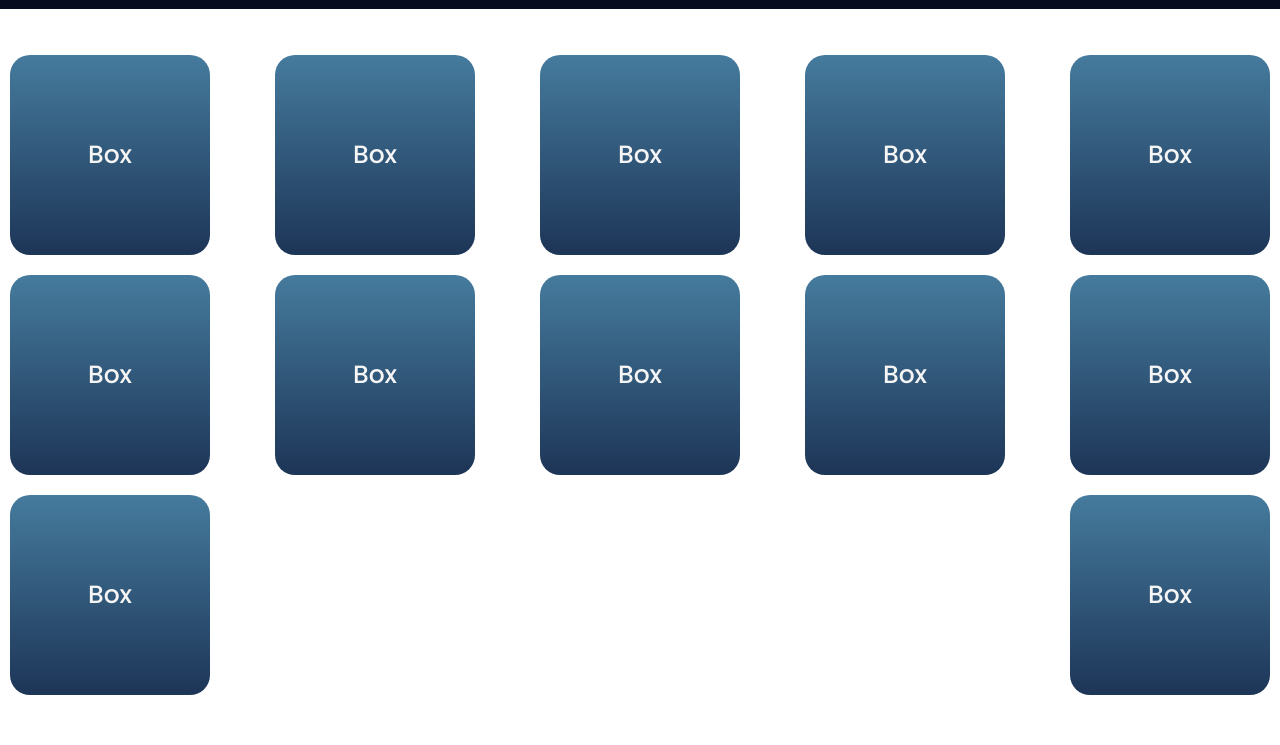
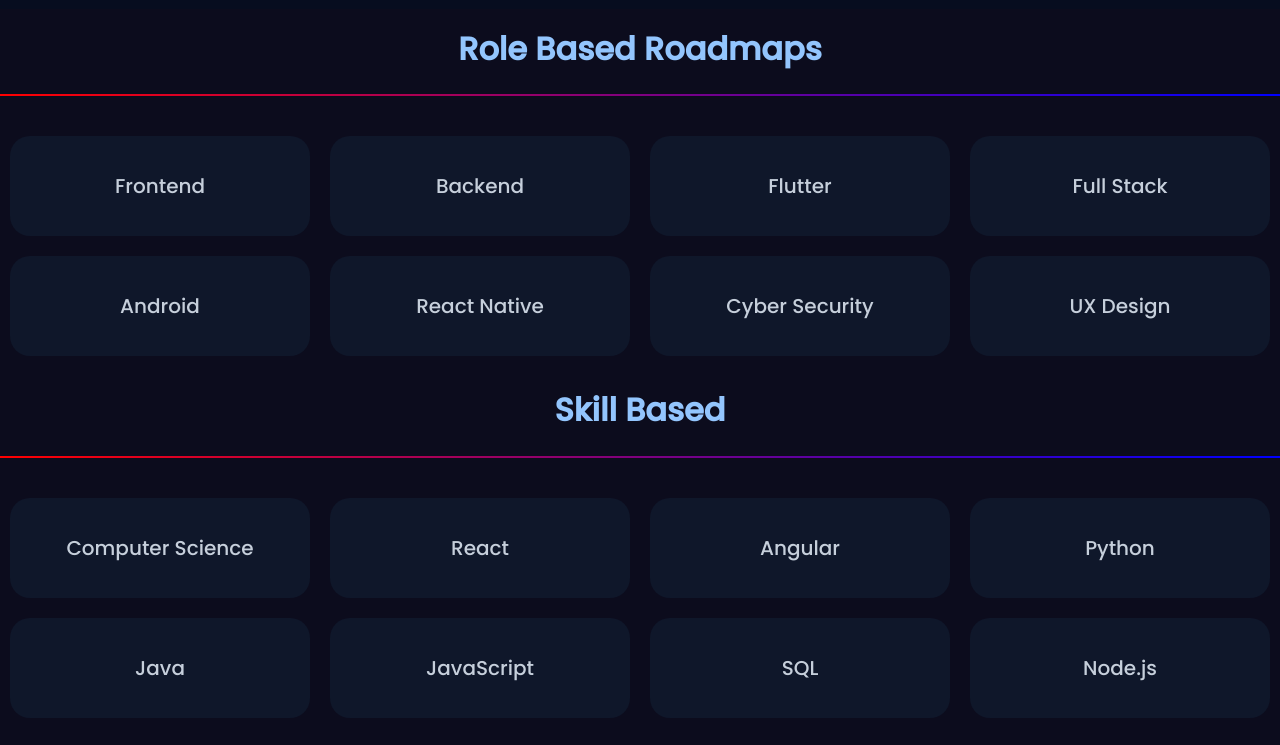
Before and after one commit to tanmayr9/Technical_roadmap, a plain HTML site: page index.html in a window 1280 px wide. Shown: the part 55-800 px from the top of the page. Drawn offline with nearby package versions, Linux system fonts and the light colour scheme.

Commit message:
Flex boxes updated and Named

```diff
--- a/index.html
+++ b/index.html
@@ -26,7 +26,7 @@
                         </div>
 
                         <div>
-                            <a href="#" class="nav__name"> Technical Roadmaps</a>
+                            <a href="#" class="nav__name">Technical Roadmaps</a>
                             <!-- <span class="nav__profesion">Web design</span> -->
                         </div>
                     </div>
@@ -43,39 +43,58 @@
 
                     <div class="nav__social">
                         <a href="#" class="nav__social-icon"><ion-icon name="logo-linkedin"></ion-icon></a>
-                        <a href="#" class="nav__social-icon"><ion-icon name="logo-github"></ion-icon></a>
+                        <a href="https://github.com/tanmayr9/Technical_roadmap" class="nav__social-icon"><ion-icon name="logo-github"></ion-icon></a>
                         <!-- <a href="#" class="nav__social-icon"><ion-icon name="logo-behance"></ion-icon></a> -->
                     </div>
                 </div>
             </nav>
         </header>
 
+        <h1>Role Based Roadmaps</h1>
+        <hr>
+
 
         <!-- Flex-Box and Card Contents Starts Here -->
 
-       <div class="container my-4">
-        <div class="class g-3" >
-            <div class="col-lg">
-                <div class="flex-container my-4">
+              <div class="flex-container my-4">
 
-                    <div class="flex-box">Box</div>
-                    <div class="flex-box">Box</div>
-                    <div class="flex-box">Box</div>
-                    <div class="flex-box">Box</div>
-                    <div class="flex-box">Box</div>
-                    <div class="flex-box">Box</div>
-                    <div class="flex-box">Box</div>
-                    <div class="flex-box">Box</div>
-                    <div class="flex-box">Box</div>
-                    <div class="flex-box">Box</div>
-                    <div class="flex-box">Box</div>
-                    <div class="flex-box">Box</div>
+                <a href=""><div class="flex-box">Frontend</div></a>
+                <a href=""><div class="flex-box">Backend</div></a>
+                <a href=""><div class="flex-box">Flutter</div></a>
+                <a href=""><div class="flex-box">Full Stack</div></a>
+                <a href=""><div class="flex-box">Android</div></a>
+                <a href=""><div class="flex-box">React Native</div></a>
+                <a href=""><div class="flex-box">Cyber Security</div></a>
+                <a href=""><div class="flex-box">UX Design</div></a>
 
+
+
+              </div>
+            </div>
+
+            <!-- <hr id="hr2"> -->
+
+            <h1 id="hea2">Skill Based</h1>
+            <hr>
+
+
+            <!-- Flex-Box and Card Contents Starts Here -->
+
+                  <div class="flex-container my-4">
+
+                    <a href=""><div class="flex-box">Computer Science</div></a>
+                    <a href=""><div class="flex-box">React</div></a>
+                    <a href=""><div class="flex-box">Angular</div></a>
+                    <a href=""><div class="flex-box">Python</div></a>
+                    <a href=""><div class="flex-box">Java</div></a>
+                    <a href=""><div class="flex-box">JavaScript</div></a>
+                    <a href=""><div class="flex-box">SQL</div></a>
+                    <a href=""><div class="flex-box">Node.js</div></a>
+
+                  </div>
                 </div>
-            </div>
-        </div>
-       </div>
 
+                <!-- <hr id="hr2"> -->
 
         <!-- ===== IONICONS ===== -->
         <script src="https://unpkg.com/ionicons@5.1.2/dist/ionicons.js"></script>
--- a/style.css
+++ b/style.css
@@ -277,28 +277,62 @@ img {
 
 .flex-container{
 
-  margin-top: 100px;
+  margin-top: 30px;
   padding: 0;
   box-sizing: border-box;
-  width: 100%;
+  width:100%;
   height: auto;
   display: flex;
   flex-direction: row;
   flex-wrap: wrap;
-  justify-content: space-between;
+  justify-content:space-evenly;
 
 }
 
 .flex-box{
 
-  width: 200px;
-  height: 200px;
-  background: linear-gradient(#457b9d, #1d3557);
-  color: whitesmoke;
-  font-size: 25px;
-  text-align: center;
-  line-height: 200px;
+  width:300px;
+  height:100px;
+  background-color: #0f172a;
+  color: #c6cfdb;
+  font-size: 20px;
+  text-align:center;
+  line-height: 100px;
   border-radius: 20px;
   margin: 10px;
 
 }
+
+.flex-box:hover {
+  background-color: #4d5b9e;
+}
+
+body{
+  background-color:#0c0c1d
+}
+
+h1{
+  color: #93c5fd;
+  margin-top: 80px;
+  text-align: center;
+}
+
+#hea2{
+    color: #93c5fd;
+    margin-top: 20px;
+    text-align: center;
+}
+
+hr {
+  margin-top: 1px;
+  border: none;
+  height: 2px;
+  background: linear-gradient(to right, red, blue); /* Add gradient */
+}
+
+#hr2{
+  margin-top: 20px;
+  border: none;
+  height: 0.5px;
+  background: linear-gradient(to right, rgb(126, 172, 101), rgb(92, 121, 128));
+}
```
